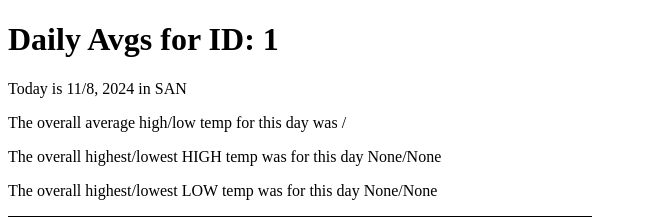
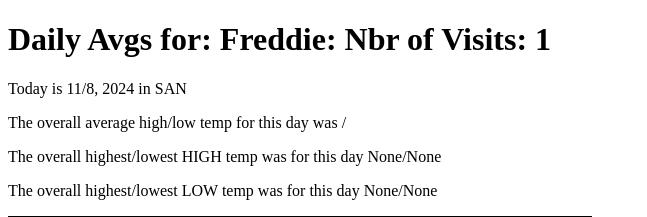
Before and after one commit to nchamberlain/avgtemps, a Django app: page /daily/1 in a window 1280 px wide. Shown: the top 217 px of the page, without its empty margins (0-647 px from the left). Run offline with Django 5.2, Linux system fonts and the light colour scheme; tables that the repository leaves empty hold one stand-in row (values such as "Sample post").

Commit message:
Include session info

```diff
--- a/avgs/templates/avgs/display_daily.html
+++ b/avgs/templates/avgs/display_daily.html
@@ -10,7 +10,7 @@
     </style>
 </head>
 <body>
-    <h1>{{ type }} for ID: {{ id }}</h1>
+    <h1>{{ type }} for: {{ visitor_name }}: Nbr of Visits: {{ num_visits }} </h1>
     <p>Today is {{ mon }}/{{ day }}, {{ yr }} in {{ loc }} </p>
     <p>The overall average high/low temp for this day was {{ today_avg.tmax__avg|floatformat:0 }}/{{ today_avg.tmin__avg|floatformat:0 }} </p>
     <p>The overall highest/lowest HIGH temp was for this day {{ today_avg.tmax__max }}/{{ today_avg.tmax__min}} </p>
--- a/avgs/views.py
+++ b/avgs/views.py
@@ -16,6 +16,12 @@
     mon = currentdate.month
     day = currentdate.day
     yr = currentdate.year
+    #next 6 lines = learning about sessions
+    num_visits = request.session.get('num_visits', 0)
+    num_visits += 1
+    request.session['num_visits'] = num_visits
+    visitor_name = request.session.get('visitor_name', 'Nelson')
+    visitor_name = request.session['visitor_name'] = 'Freddie'
     today_avg = (ImportTemps.objects.filter(location__startswith=loc)
                   .filter(tdate__month=mon)
                   .filter(tdate__day=day)
@@ -59,6 +65,8 @@
                'decade2020': decade2020,
                'hottest10': hottest10,
                'coldest10': coldest10,
+               'num_visits': num_visits,
+               'visitor_name': visitor_name,
                'type':'Daily Avgs'} #Type is shown in tab title
     return render(request, "avgs/display_daily.html", context)
 
```
